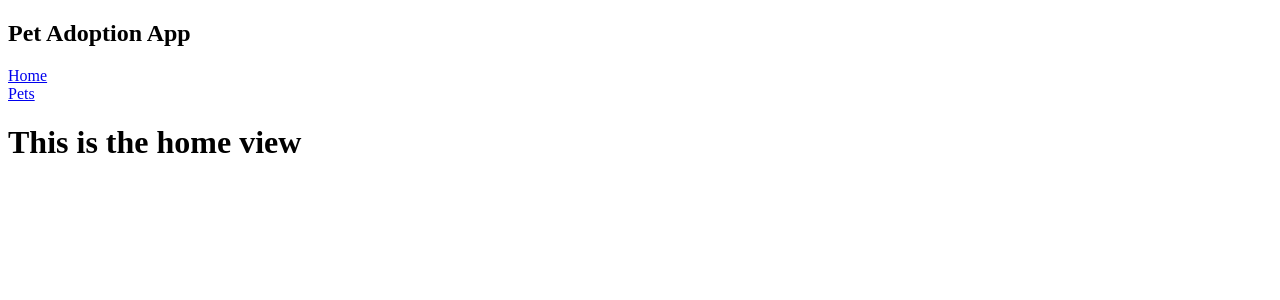
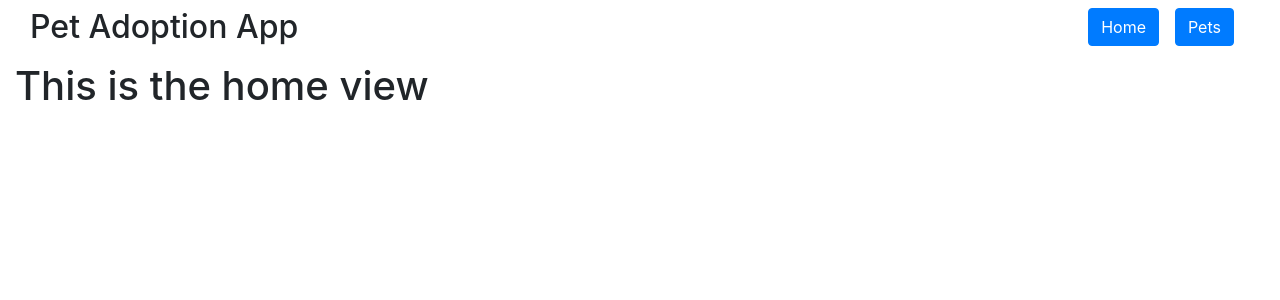
Before and after one commit to alferguet/pet-adoption, a React (Create React App) app: page / in a window 1280 px wide. Shown: the top 300 px of the page. Built offline with nearby package versions, Linux system fonts and the light colour scheme.

Commit message:
Added navbar and set up router navigation

```diff
--- a/package.json
+++ b/package.json
@@ -31,6 +31,8 @@
     "@testing-library/jest-dom": "^5.11.9",
     "@testing-library/react": "^11.2.5",
     "@testing-library/user-event": "^12.8.3",
+    "bootstrap": "^4.6.0",
+    "node-sass": "^5.0.0",
     "react": "^17.0.1",
     "react-bootstrap": "^1.5.2",
     "react-dom": "^17.0.1",
--- /dev/null
+++ b/src/App.scss
@@ -0,0 +1,2 @@
+
+@import "~bootstrap/scss/bootstrap";
--- a/src/App.tsx
+++ b/src/App.tsx
@@ -1,13 +1,13 @@
-import React, { FunctionComponent } from 'react'
+import React from 'react'
 import Container from 'react-bootstrap/Container'
 import { BrowserRouter as Router } from 'react-router-dom'
 import { Navbar } from './layout/Navbar'
 import { RouteView } from './router/RouteView'
 
-export const App: FunctionComponent = () => {
+export const App: React.FC = () => {
   return (
     <Router>
-      <Container>
+      <Container fluid className="h-100 mx-0">
         <Navbar></Navbar>
         <RouteView></RouteView>
       </Container>
--- a/src/index.tsx
+++ b/src/index.tsx
@@ -1,6 +1,8 @@
 import React from 'react'
 import ReactDOM from 'react-dom'
 import { App } from './App'
+
+import './App.scss'
 
 ReactDOM.render(
   <React.StrictMode>
--- /dev/null
+++ b/src/layout/NavButton.tsx
@@ -0,0 +1,19 @@
+import React from 'react'
+import NavItem from 'react-bootstrap/NavItem'
+import Button from 'react-bootstrap/Button'
+import { Link } from 'react-router-dom'
+
+interface NavButtonProps {
+	to: string
+	title: string
+}
+
+export const NavButton: React.FC<NavButtonProps> = ({to, title}: NavButtonProps) => {
+  return (
+			<NavItem className="pr-3">
+				<Link to={to}>
+					<Button>{title}</Button>
+				</Link>
+			</NavItem>
+  )
+}
--- a/src/layout/Navbar.tsx
+++ b/src/layout/Navbar.tsx
@@ -1,26 +1,21 @@
-import React, { FunctionComponent } from 'react'
+import React from 'react'
 import Row from 'react-bootstrap/Row'
 import Col from 'react-bootstrap/Col'
 import Nav from 'react-bootstrap/Nav'
-import NavItem from 'react-bootstrap/NavItem'
 import Container from 'react-bootstrap/Container'
-import { Link } from 'react-router-dom'
+import {NavButton} from './NavButton'
 
-export const Navbar: FunctionComponent = () => {
+export const Navbar: React.FC = () => {
   return (
-    <Container>
+    <Container fluid className="py-2">
       <Row>
-        <Col>
+        <Col md={4}>
           <h2>Pet Adoption App</h2>
         </Col>
-        <Col>
-          <Nav>
-            <NavItem>
-              <Link to="/">Home</Link>
-            </NavItem>
-            <NavItem>
-              <Link to="/pets">Pets</Link>
-            </NavItem>
+        <Col md={{span:4, offset:4}}>
+          <Nav className="float-right">
+						<NavButton to="/" title="Home"></NavButton>
+						<NavButton to="/pets" title="Pets"></NavButton>
           </Nav>
         </Col>
       </Row>
```
Also changed, not shown: 1 other file (tests, documents, lock files or other folders).
